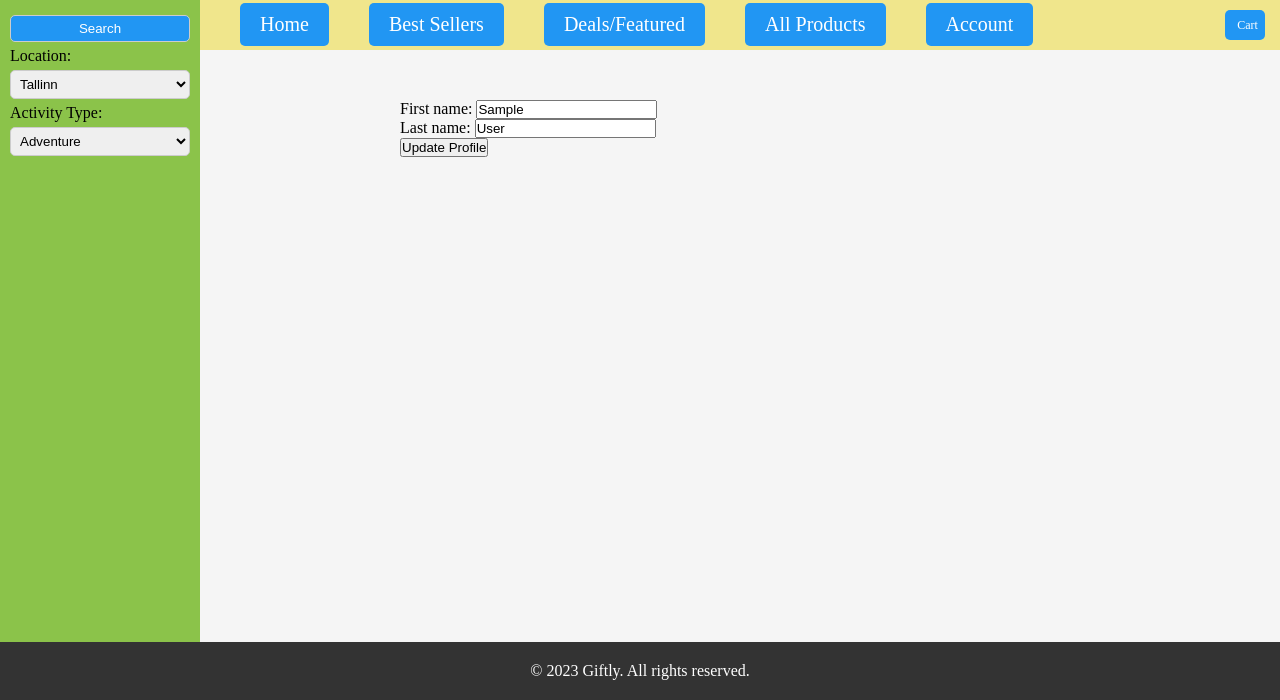
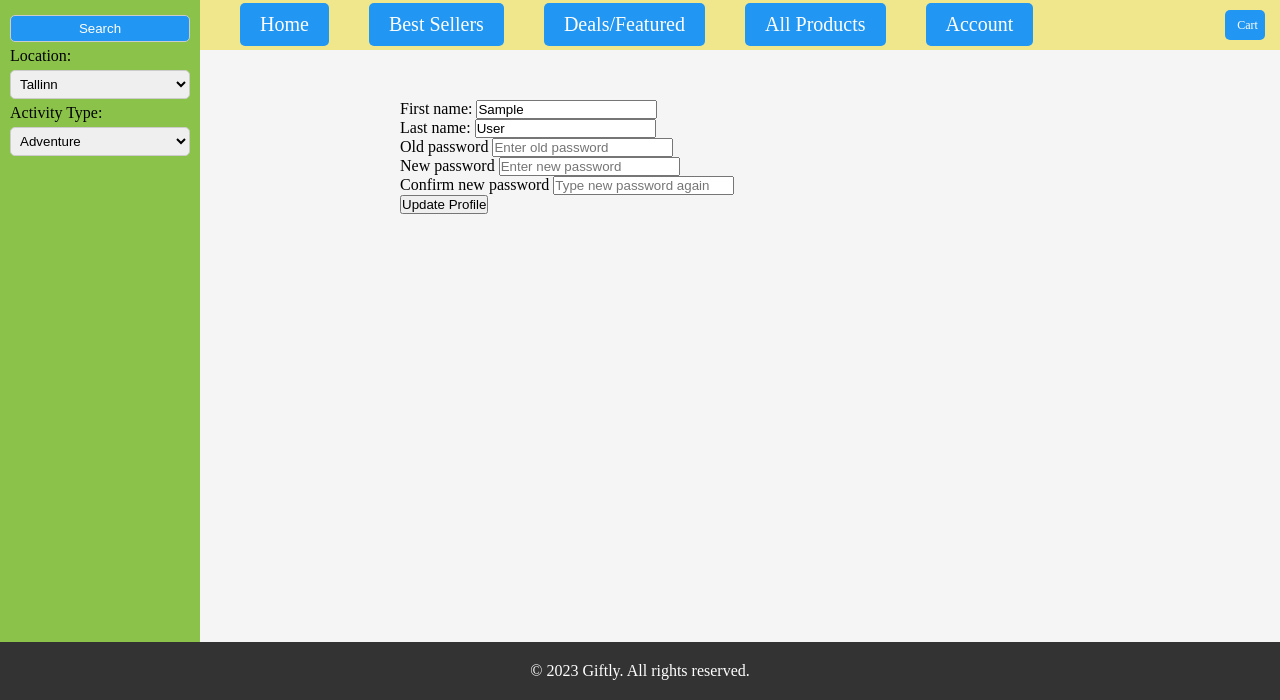
Before and after one commit to ddemip/giftly, a Django app: page /profile/update/ in a window 1280 px wide. Shown: the part 100-800 px from the top of the page. Run offline with Django 4.2, Linux system fonts and the light colour scheme; the visitor is signed in with stand-in values (Sample User, id 1).

Commit message:
Added password change to profile.

```diff
--- a/giftlyapp/templates/update_profile.html
+++ b/giftlyapp/templates/update_profile.html
@@ -6,6 +6,33 @@
     <form method="post">
         {% csrf_token %}
         {{ form.as_p }}
+        <label class="small mb-1" for="id_old_password">Old password</label>
+                                                <input type="password" name="old_password" autocomplete="new-password"
+                                                       class="form-control" required id="id_old_password"
+                                                       placeholder="Enter old password" />
+
+                                    <div class="form-row">
+                                        <div class="col-md-10 offset-md-1">
+                                            <div class="form-group">
+                                                <label class="small mb-1" for="id_new_password1">New password</label>
+                                                <input type="password" name="new_password1" autocomplete="new-password"
+                                                       class="form-control" required id="id_new_password1"
+                                                       placeholder="Enter new password"/>
+                                                <span>
+                                                </span>
+                                            </div>
+                                        </div>
+                                    </div>
+                                    <div class="form-row">
+                                        <div class="col-md-10 offset-md-1">
+                                            <div class="form-group">
+                                                <label class="small mb-1" for="id_new_password2">Confirm new password</label>
+                                                <input type="password" name="new_password2" autocomplete="new-password"
+                                                       required id="id_new_password2" class="form-control"
+                                                       placeholder="Type new password again"/>
+                                            </div>
+                                        </div>
+                                    </div>
         <button type="submit">Update Profile</button>
     </form>
 </main>
```
